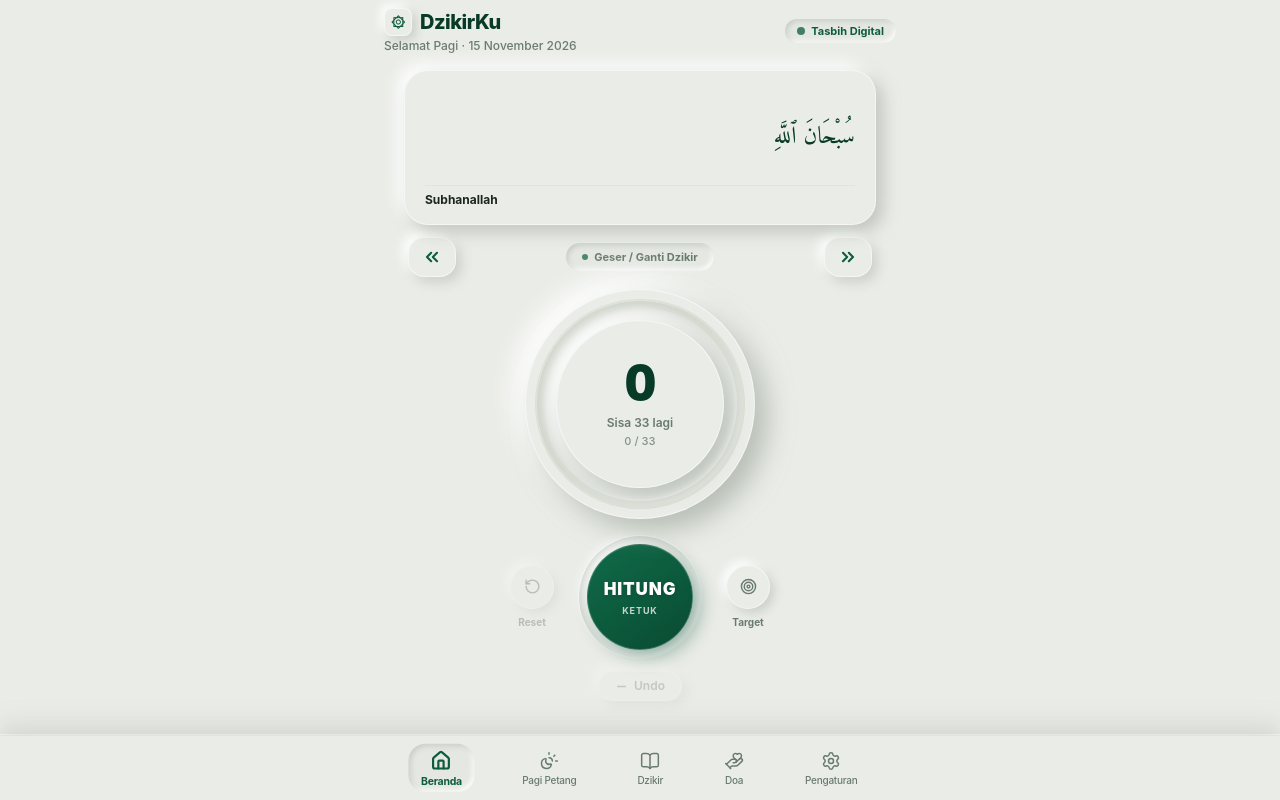
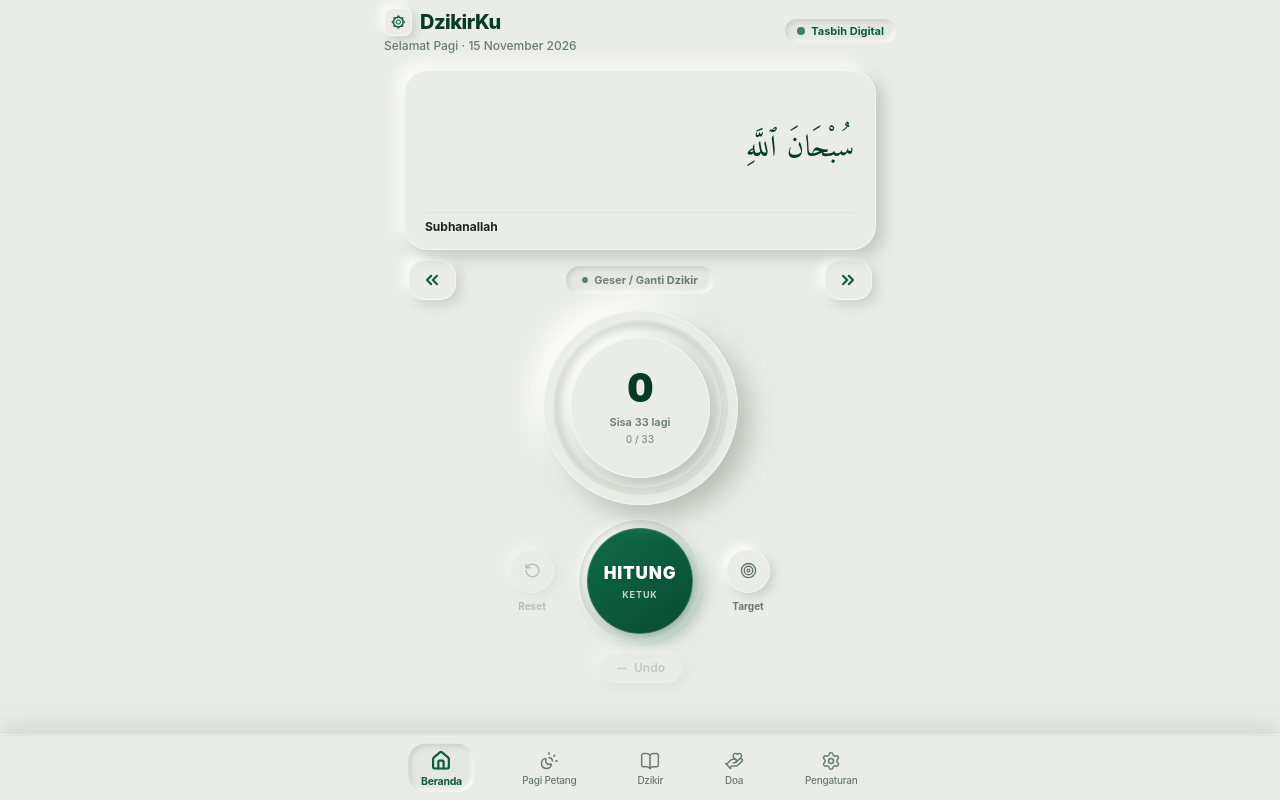
Before and after one commit to kliknet115-Git/DzikirKu, a React (Vite) app: page / in a window 1280 px wide. Built offline with nearby package versions, Linux system fonts and the light colour scheme.

Commit message:
feat(ui): enlarge Beranda Arabic typography and optimize counter dial

```diff
--- a/public/sw.js
+++ b/public/sw.js
@@ -1,4 +1,4 @@
-const CACHE_NAME = 'dzikirku-v63';
+const CACHE_NAME = 'dzikirku-v64';
 const ASSETS_TO_CACHE = [
   './',
   './index.html',
--- a/src/features/home/HomePage.tsx
+++ b/src/features/home/HomePage.tsx
@@ -147,11 +147,11 @@ export const HomePage: React.FC<HomePageProps> = ({
 
       <div className="max-w-lg mx-auto px-4 sm:px-5">
         {/* Dhikr Content Card - Clean Neumorphic Display */}
-        <div className="w-full mt-2 h-[155px] px-5 py-4 neu-card rounded-3xl text-left flex flex-col justify-between relative">
+        <div className="w-full mt-2 h-[180px] px-5 py-3.5 neu-card rounded-3xl text-left flex flex-col justify-between relative">
           {activeDhikr.arabicText && (
-            <div className="flex-1 flex items-center justify-end w-full min-h-0 pt-0.5">
+            <div className="flex-1 flex items-center justify-end w-full min-h-0 py-1 overflow-y-auto no-scrollbar">
               <p
-                className="arabic-text text-right text-primary-dark text-[22px] sm:text-2xl leading-[1.8] line-clamp-2 w-full"
+                className="arabic-text text-right text-primary-dark text-3xl leading-[2.1] tracking-wide w-full"
                 dir="rtl"
                 lang="ar"
               >
@@ -159,7 +159,7 @@ export const HomePage: React.FC<HomePageProps> = ({
               </p>
             </div>
           )}
-          <div className="w-full pt-1.5 border-t border-black/[0.04]">
+          <div className="w-full pt-1.5 border-t border-black/[0.04] dark:border-white/[0.06]">
             <p className="text-xs font-bold text-text truncate">
               {activeDhikr.name || activeDhikr.transliteration}
             </p>
@@ -167,7 +167,7 @@ export const HomePage: React.FC<HomePageProps> = ({
         </div>
 
         {/* Navigation Buttons Row: Reverse (<<) & Forward (>>) */}
-        <div className="flex items-center justify-between mt-3 px-1">
+        <div className="flex items-center justify-between mt-2.5 px-1">
           <button
             type="button"
             onClick={() => {
@@ -203,30 +203,30 @@ export const HomePage: React.FC<HomePageProps> = ({
         </div>
 
         {/* Counter Area with Neumorphic Progress Dial */}
-        <div className="flex flex-col items-center mt-3">
-          <ProgressRing progress={progress} size={210} strokeWidth={8}>
+        <div className="flex flex-col items-center mt-2.5">
+          <ProgressRing progress={progress} size={175} strokeWidth={7}>
             <div className={`flex flex-col items-center ${justReachedTarget ? 'target-reached-animation' : ''}`}>
-              <span className="text-5xl font-black text-primary-dark tabular-nums leading-none tracking-tight">
+              <span className="text-[40px] font-black text-primary-dark tabular-nums leading-none tracking-tight">
                 {formatCount(activeSession.count)}
               </span>
-              <span className="text-xs text-muted mt-2 font-semibold">
+              <span className="text-[11px] text-muted mt-1.5 font-semibold">
                 {reached ? (
                   <span className="text-gold font-bold flex items-center gap-1">
-                    <CheckCircle2 size={13} />
+                    <CheckCircle2 size={12} />
                     Target tercapai!
                   </span>
                 ) : (
                   `Sisa ${formatCount(remaining)} lagi`
                 )}
               </span>
-              <span className="text-[11px] text-muted/80 mt-0.5 font-medium tabular-nums">
+              <span className="text-[10px] text-muted/80 mt-0.5 font-medium tabular-nums">
                 {formatCount(activeSession.count)} / {formatCount(activeSession.target)}
               </span>
             </div>
           </ProgressRing>
 
           {/* Action Buttons Row */}
-          <div className="flex items-center justify-center gap-6 mt-4 w-full">
+          <div className="flex items-center justify-center gap-6 mt-3.5 w-full">
             {/* Reset */}
             <button
               onClick={() => activeSession.count > 0 && setShowResetConfirm(true)}
@@ -260,7 +260,7 @@ export const HomePage: React.FC<HomePageProps> = ({
           <button
             onClick={handleUndo}
             disabled={activeSession.count === 0}
-            className="mt-3 flex items-center gap-1.5 px-4 py-1.5 rounded-full neu-btn text-xs text-muted hover:text-text disabled:opacity-30 disabled:pointer-events-none transition-all"
+            className="mt-2.5 flex items-center gap-1.5 px-4 py-1.5 rounded-full neu-btn text-xs text-muted hover:text-text disabled:opacity-30 disabled:pointer-events-none transition-all"
             aria-label="Undo satu hitungan"
           >
             <Minus size={13} strokeWidth={2.5} />
--- a/src/styles/index.css
+++ b/src/styles/index.css
@@ -229,6 +229,15 @@ body {
   text-rendering: optimizeLegibility;
 }
 
+/* Hide scrollbar for clean UI while keeping scrollability */
+.no-scrollbar::-webkit-scrollbar {
+  display: none;
+}
+.no-scrollbar {
+  -ms-overflow-style: none;
+  scrollbar-width: none;
+}
+
 .dark .arabic-text {
   color: #FFFFFF !important;
 }
```
